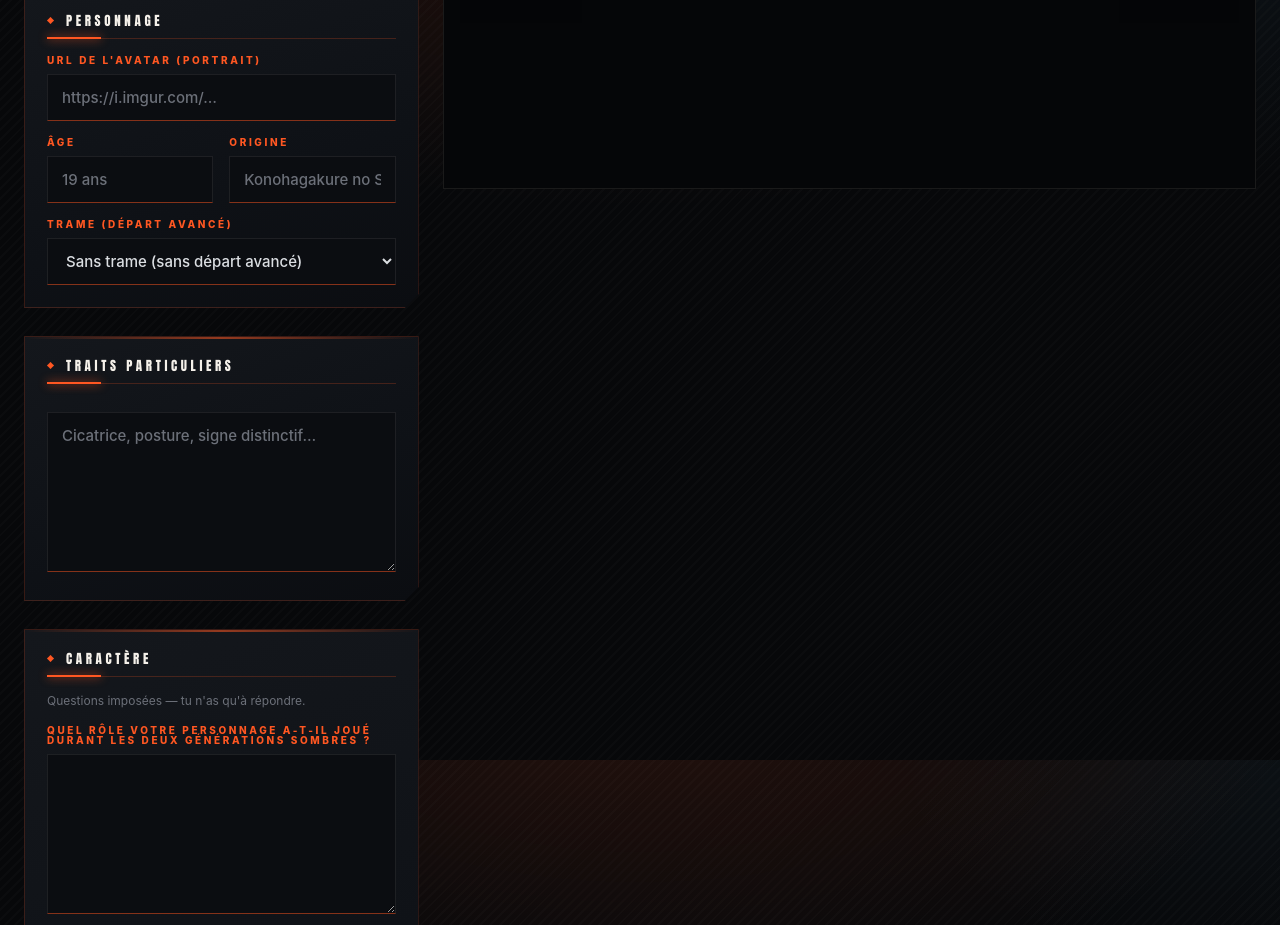
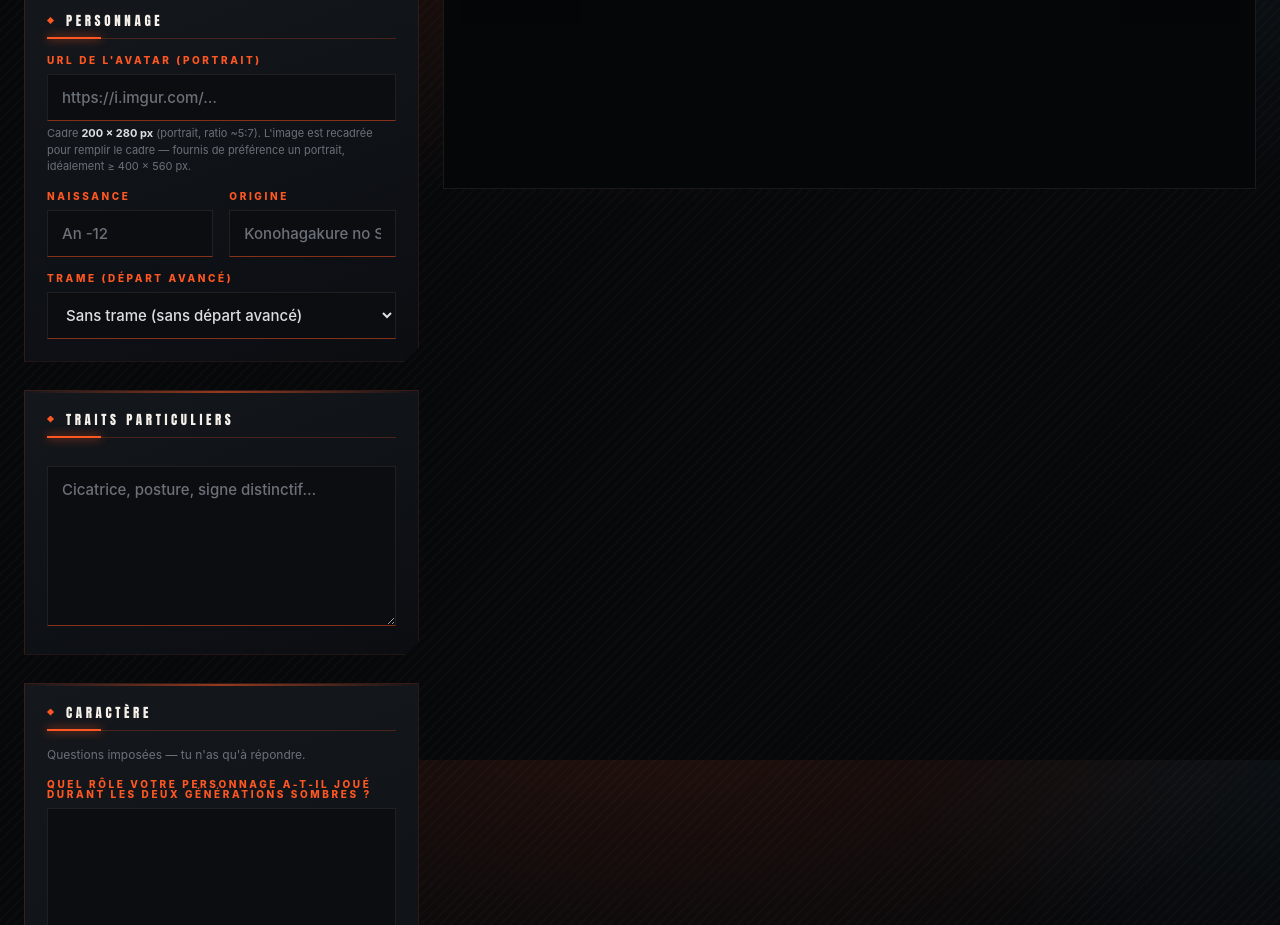
Before and after one commit to illi60/hnk-fiches, a Next.js app: page /editeur in a window 1280 px wide. Shown: the part 840-1765 px from the top of the page. Built offline with nearby package versions, Linux system fonts and the light colour scheme.

Commit message:
Fiche presentation: 'Naissance' au lieu d'age + dimensions avatar precisees

```diff
--- a/src/components/PresentationGenerator.tsx
+++ b/src/components/PresentationGenerator.tsx
@@ -196,10 +196,13 @@ export default function PresentationGenerator() {
           <h2 className="hnk-section-title mb-1">Personnage</h2>
           <Field label="URL de l'avatar (portrait)">
             <input className="hnk-input" value={d.avatarUrl} onChange={(e) => set("avatarUrl", e.target.value)} placeholder="https://i.imgur.com/…" />
+            <p className="text-smoke text-[11px] mt-1">
+              Cadre <strong className="text-bone">200 × 280 px</strong> (portrait, ratio ~5:7). L'image est recadrée pour remplir le cadre — fournis de préférence un portrait, idéalement ≥ 400 × 560 px.
+            </p>
           </Field>
           <div className="grid grid-cols-2 gap-4">
-            <Field label="Âge">
-              <input className="hnk-input" value={d.age} onChange={(e) => set("age", e.target.value)} placeholder="19 ans" />
+            <Field label="Naissance">
+              <input className="hnk-input" value={d.age} onChange={(e) => set("age", e.target.value)} placeholder="An -12" />
             </Field>
             <Field label="Origine">
               <input className="hnk-input" value={d.origine} onChange={(e) => set("origine", e.target.value)} placeholder="Konohagakure no Sato" />
--- a/src/lib/presentation.ts
+++ b/src/lib/presentation.ts
@@ -166,7 +166,7 @@ export function presentationForumHtml(d: PresentationData): string {
   // Personnage : avatar + identité
   const idRows = [
     ["Nom", name],
-    ["Âge", d.age],
+    ["Naissance", d.age],
     ["Origine", d.origine],
     ["Clan", clan.label],
     ["Trame", d.trame],
```
